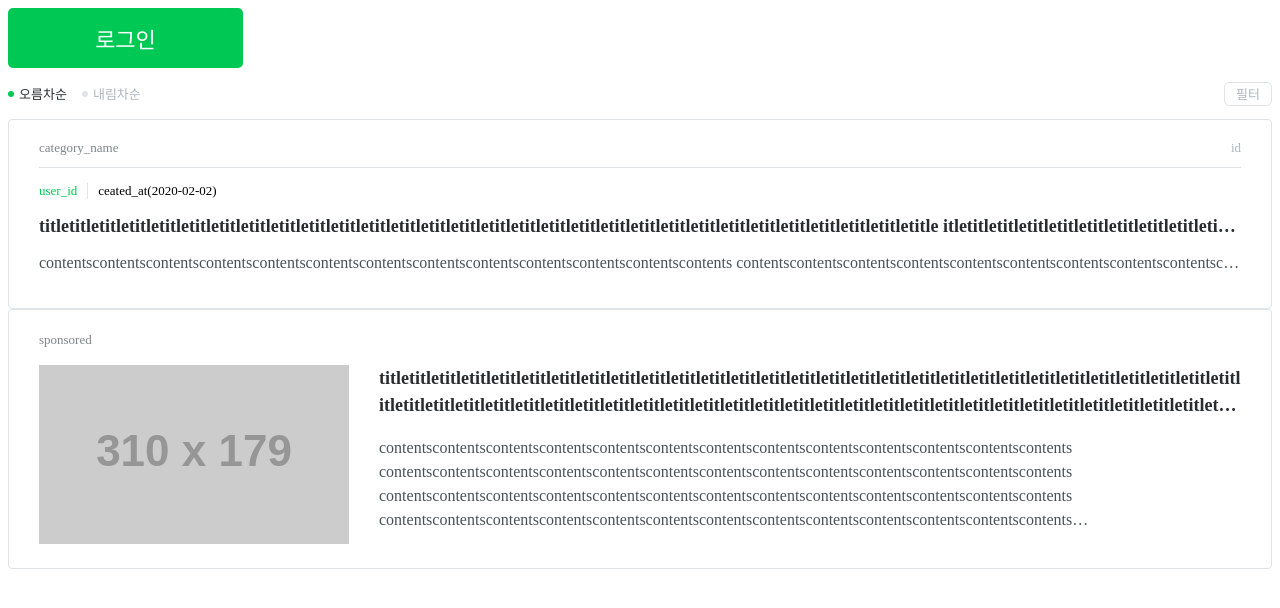
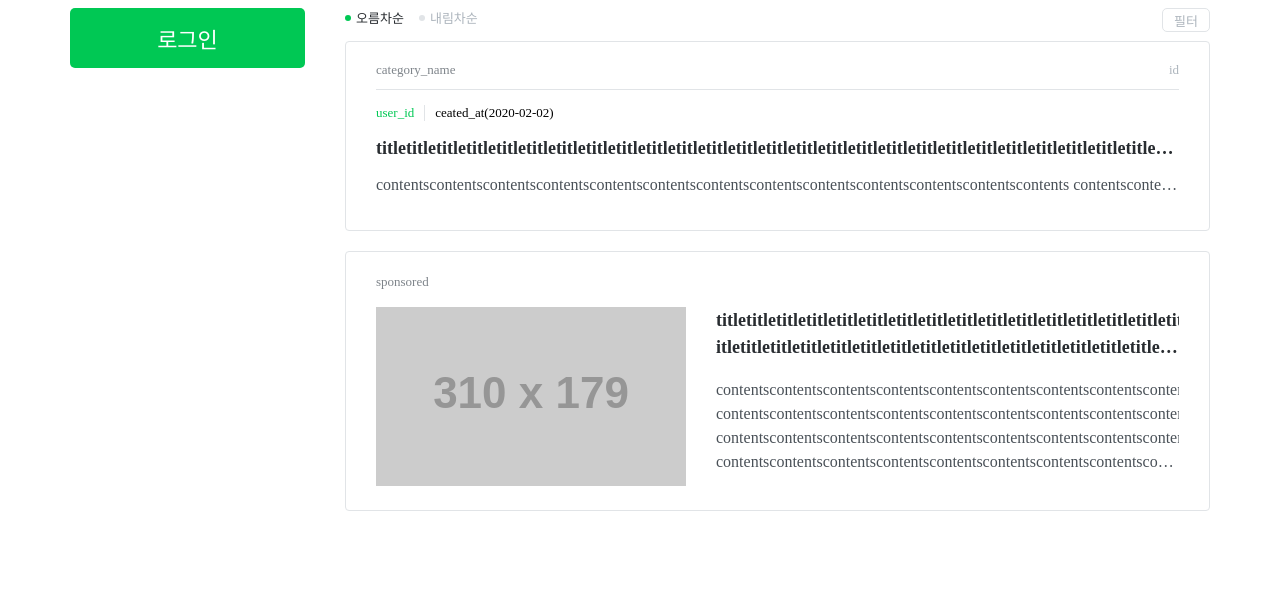
Before and after one commit to yg-0103/feed, a React (Create React App) app: page / in a window 1280 px wide. Shown: the top 608 px of the page. Built offline with nearby package versions, Linux system fonts and the light colour scheme.

Commit message:
feat: Feed page, FeedList container 제작

```diff
--- a/src/App.tsx
+++ b/src/App.tsx
@@ -5,18 +5,10 @@ import FeedActionbar from './components/FeedActionbar/FeedActionbar';
 import FeedItem from './components/FeedItem/FeedItem';
 import FeedItemInfo from './components/FeedItemInfo/FeedItemInfo';
 import FeedItemSponsored from './components/FeedItemSponsored/FeedItemSponsored';
+import Feed from './pages/Feed/Feed';
 
 function App() {
-  return (
-    <div>
-      <Button>로그인</Button>
-      <FeedActionbar />
-      <FeedItem>
-        <FeedItemInfo />
-      </FeedItem>
-      <FeedItemSponsored />
-    </div>
-  );
+  return <Feed />;
 }
 
 export default App;
--- a/src/components/FeedActionbar/FeedActionbar.scss
+++ b/src/components/FeedActionbar/FeedActionbar.scss
@@ -2,11 +2,11 @@
 
 .FeedActionbar-container {
   display: flex;
-  align-items: center;
   justify-content: space-between;
+  align-items: flex-start;
   ul {
     display: flex;
-
+    margin-bottom: 14px;
     li {
       display: flex;
       align-items: center;
--- a/src/components/FeedItem/FeedItem.scss
+++ b/src/components/FeedItem/FeedItem.scss
@@ -16,6 +16,7 @@
 
     p {
       color: $color-gray_04;
+
       @include textEllipsis;
     }
   }
@@ -41,4 +42,8 @@
     content: '';
     clear: both;
   }
+
+  & + & {
+    margin-top: 20px;
+  }
 }
--- a/src/components/FeedItem/FeedItem.tsx
+++ b/src/components/FeedItem/FeedItem.tsx
@@ -9,7 +9,7 @@ type FeedItemProps = {
 
 function FeedItem({ children, sponsored }: FeedItemProps) {
   return (
-    <article className="FeedItem-container">
+    <li className="FeedItem-container">
       <Link to="/">
         {children}
         <div
@@ -37,7 +37,7 @@ function FeedItem({ children, sponsored }: FeedItemProps) {
           </p>
         </div>
       </Link>
-    </article>
+    </li>
   );
 }
 
--- /dev/null
+++ b/src/container/FeedList/FeedList.tsx
@@ -0,0 +1,18 @@
+import React from 'react';
+import FeedActionbar from '../../components/FeedActionbar/FeedActionbar';
+import FeedItem from '../../components/FeedItem/FeedItem';
+import FeedItemInfo from '../../components/FeedItemInfo/FeedItemInfo';
+import FeedItemSponsored from '../../components/FeedItemSponsored/FeedItemSponsored';
+
+function FeedList() {
+  return (
+    <ul>
+      <FeedItem>
+        <FeedItemInfo />
+      </FeedItem>
+      <FeedItemSponsored />
+    </ul>
+  );
+}
+
+export default FeedList;
--- /dev/null
+++ b/src/pages/Feed/Feed.scss
@@ -0,0 +1,14 @@
+.Feed-container {
+  display: flex;
+  max-width: 1140px;
+  margin: 0 auto;
+
+  .Feed-btn-container {
+    max-width: 265px;
+    margin-right: 40px;
+  }
+
+  .Feed-FeedList-container {
+    max-width: 865px;
+  }
+}
--- /dev/null
+++ b/src/pages/Feed/Feed.tsx
@@ -0,0 +1,21 @@
+import React from 'react';
+import FeedActionbar from '../../components/FeedActionbar/FeedActionbar';
+import FeedList from '../../container/FeedList/FeedList';
+import Button from '../../components/Button/Button';
+import './Feed.scss';
+
+function Feed() {
+  return (
+    <div className="Feed-container">
+      <div className="Feed-btn-container">
+        <Button>로그인</Button>
+      </div>
+      <div className="Feed-FeedList-container">
+        <FeedActionbar />
+        <FeedList />
+      </div>
+    </div>
+  );
+}
+
+export default Feed;
--- a/src/styles/index.scss
+++ b/src/styles/index.scss
@@ -6,4 +6,5 @@ a {
 ul {
   list-style: none;
   padding: 0;
+  margin: 0;
 }
```
Also changed, not shown: src/declaration.d.ts (deleted, +0 -11 lines), 2 other files (tests, documents, lock files or other folders).
